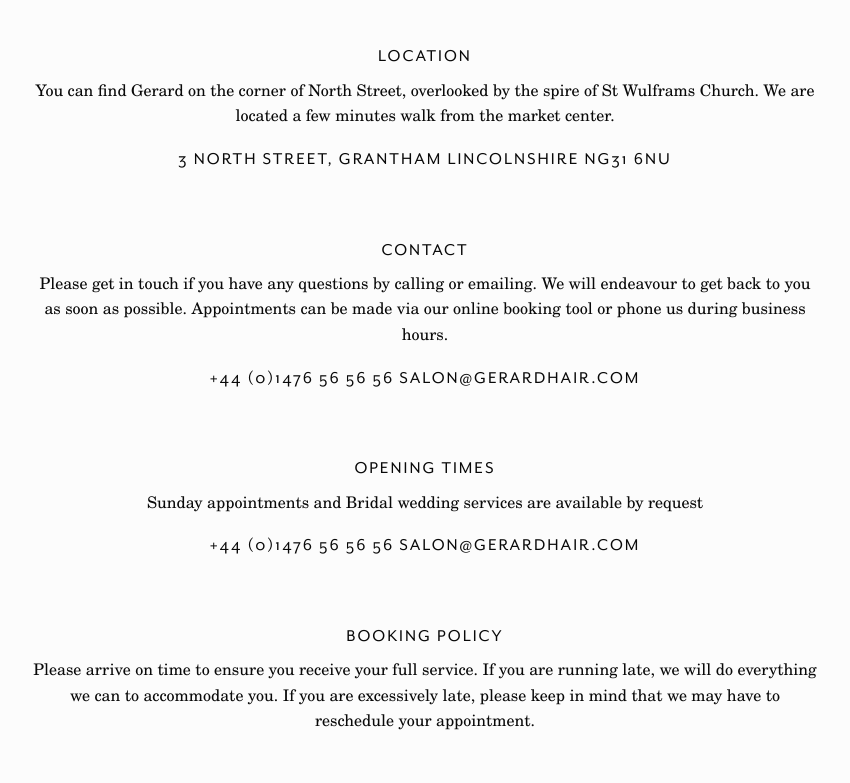
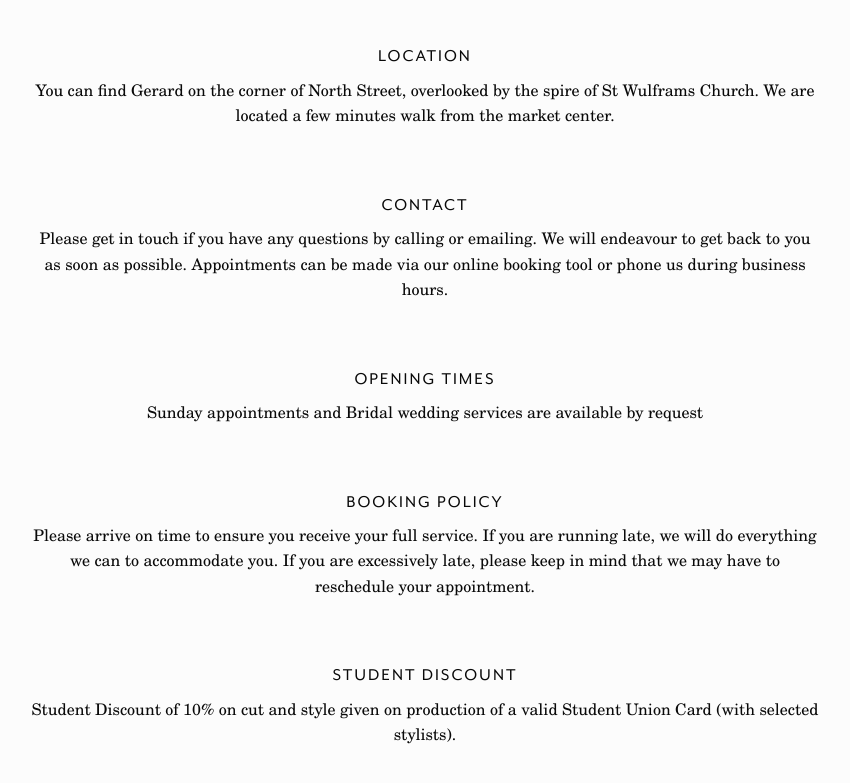
Before and after one commit to garethjohnsdesign/gerardhair.archive, a Jekyll site: the page built from info.md, in a window 1280 px wide and 900 px high, scrolled down 515 px, cut to the strip 111-894 px from the top of the window. Shown: the whole strip, without its empty margins (215-1065 px from the left). Built offline with Jekyll 4.4.1, drawn with Linux system fonts in a browser that asks for light colours; some of the changed lines change nothing that is shown.

Commit message:
Updated Info

```diff
--- a/info.md
+++ b/info.md
@@ -6,15 +6,15 @@
 - title: Location
   text: You can find Gerard on the corner of North Street, overlooked by the spire
     of St Wulframs Church. We are located a few minutes walk from the market center.
-  extra: 3 North Street, Grantham Lincolnshire NG31 6NU
+  extra-text: 3 North Street, Grantham Lincolnshire NG31 6NU
 - title: Contact
   text: Please get in touch if you have any questions by calling or emailing. We will
     endeavour to get back to you as soon as possible. Appointments can be made via
     our online booking tool or phone us during business hours.
-  extra: "+44 (0)1476 56 56 56 salon@gerardhair.com"
+  extra-text: "+44 (0)1476 56 56 56 salon@gerardhair.com"
 - title: Opening Times
   text: Sunday appointments and Bridal wedding services are available by request
-  extra: "+44 (0)1476 56 56 56 salon@gerardhair.com"
+  extra-text: "+44 (0)1476 56 56 56 salon@gerardhair.com"
 - title: Booking Policy
   text: Please arrive on time to ensure you receive your full service. If you are
     running late, we will do everything we can to accommodate you. If you are excessively
```
